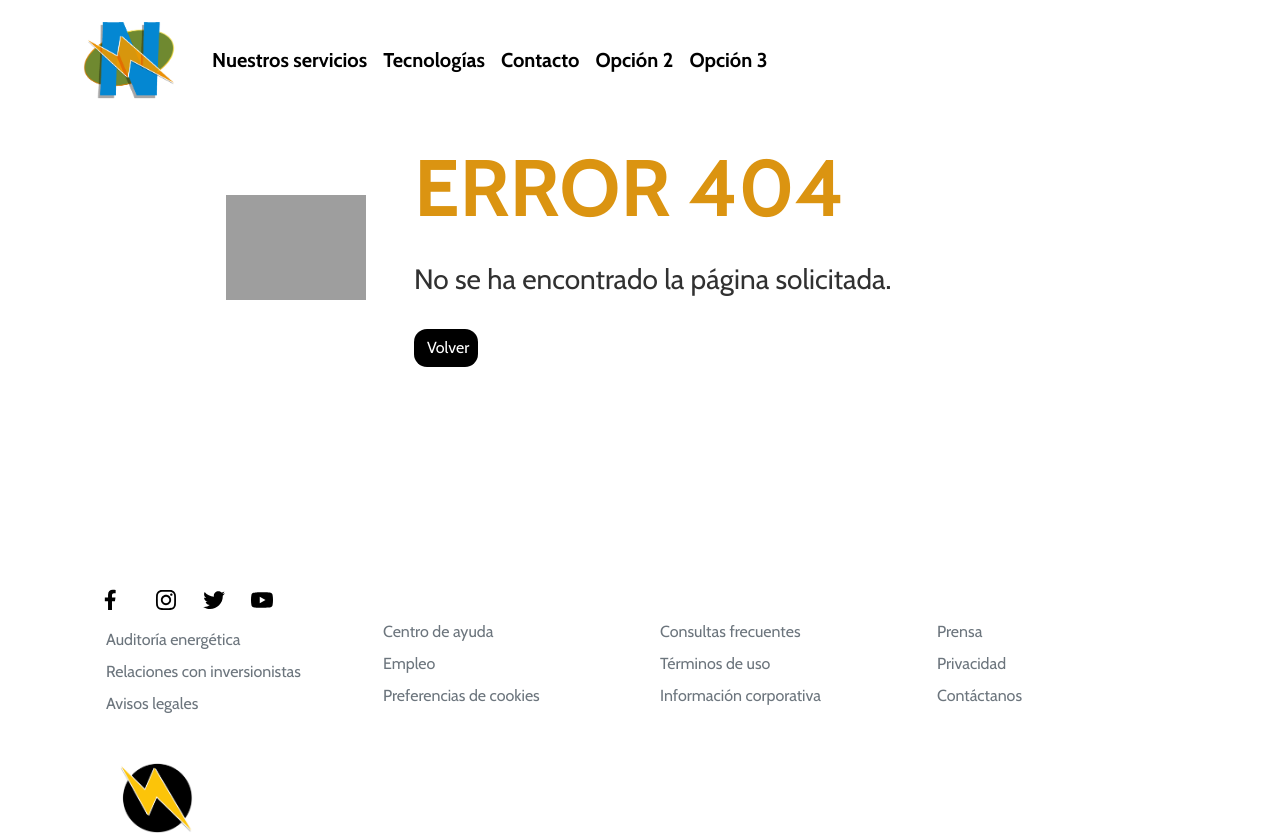
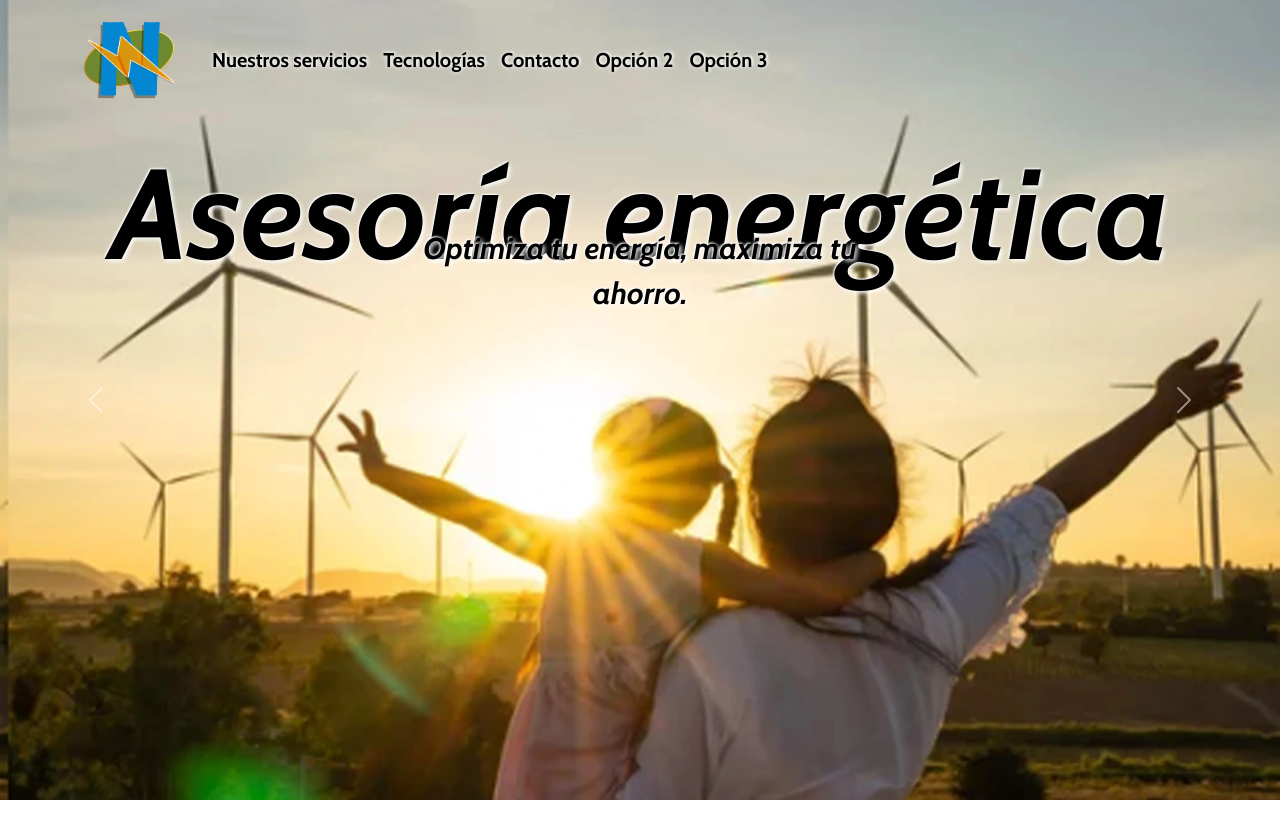
Before and after one commit to biandeb/pagina-web-n, a React (Vite) app: page / in a window 1280 px wide. Shown: the top 834 px of the page. Built offline with nearby package versions, Linux system fonts and the light colour scheme; grey boxes are pictures that could not be loaded.

Commit message:
corrijo route de home

```diff
--- a/src/Router.jsx
+++ b/src/Router.jsx
@@ -17,7 +17,7 @@ const Router = () => {
         <Navbar></Navbar>
         <main>
           <Routes>
-            <Route exact path="/home" element={<HomeView />} />
+            <Route exact path="/" element={<HomeView />} />
             <Route exact path="/hacemos" element={<QueHacemosView />} />
             <Route exact path="/mision" element={<NuestraMision />} />
             <Route exact path="/opcion-B" element={<OpcionBView />} />
```
